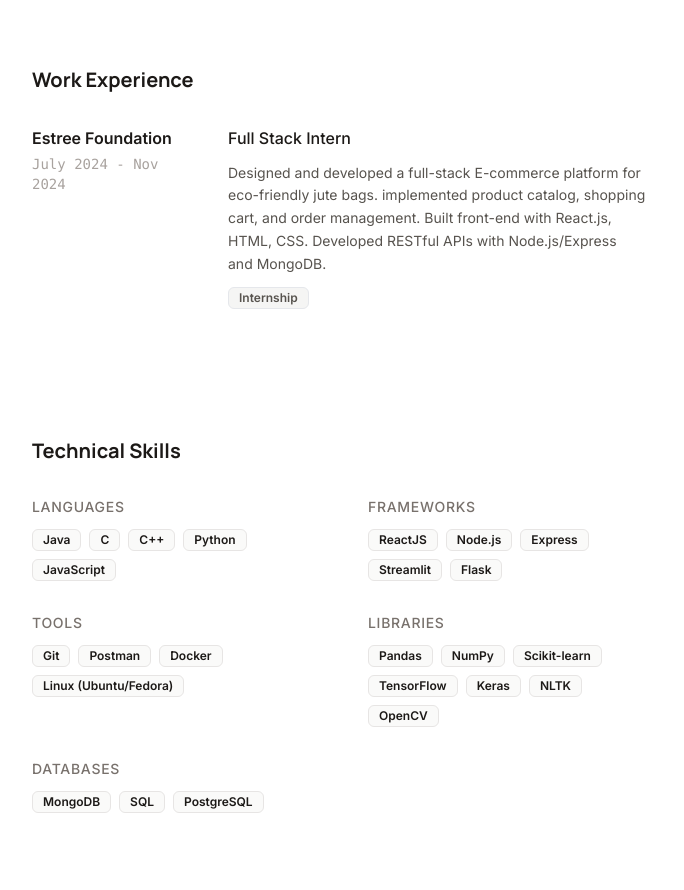
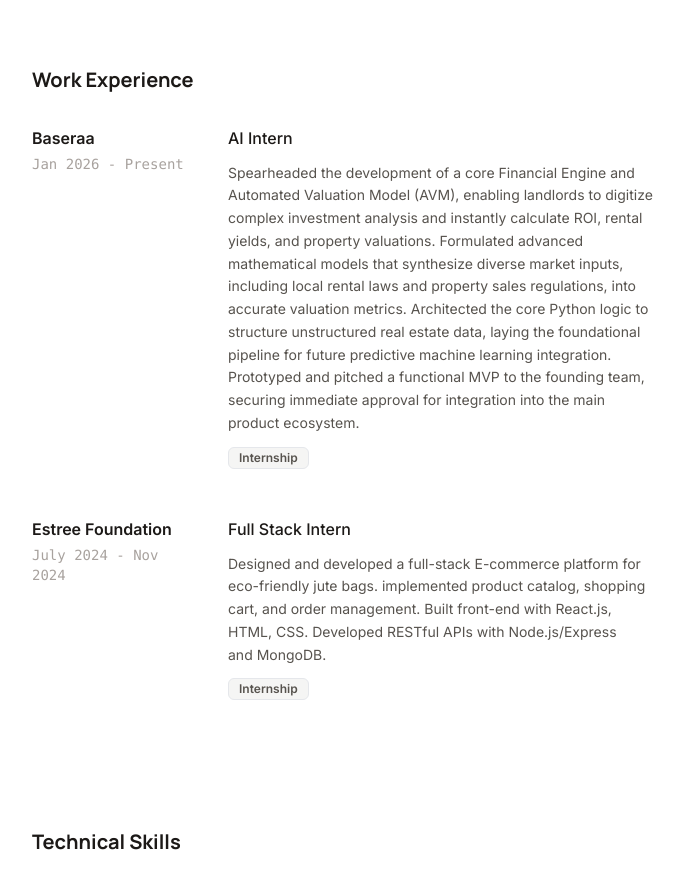
Before and after one commit to akashshah3/akashshah3.github.io, a React (Vite) app: page / in a window 1280 px wide. Shown: the part 620-1510 px from the top of the page, without its empty margins (296-980 px from the left). Built offline with nearby package versions, Linux system fonts and the light colour scheme.

Commit message:
feat: update Baseraa internship, add animations, and polish UI

```diff
--- a/src/data/resume.js
+++ b/src/data/resume.js
@@ -48,8 +48,18 @@
     ],
     work: [
         {
+            company: "Baseraa",
+            link: "https://baseraa.io",
+            badges: ["Internship"],
+            title: "AI Intern",
+            start: "Jan 2026",
+            end: "Present",
+            description:
+                "Spearheaded the development of a core Financial Engine and Automated Valuation Model (AVM), enabling landlords to digitize complex investment analysis and instantly calculate ROI, rental yields, and property valuations. Formulated advanced mathematical models that synthesize diverse market inputs, including local rental laws and property sales regulations, into accurate valuation metrics. Architected the core Python logic to structure unstructured real estate data, laying the foundational pipeline for future predictive machine learning integration. Prototyped and pitched a functional MVP to the founding team, securing immediate approval for integration into the main product ecosystem.",
+        },
+        {
             company: "Estree Foundation",
-            link: "https://estree.org", // Placeholder if not known
+            link: "https://estree.in", // Placeholder if not known
             badges: ["Internship"],
             title: "Full Stack Intern",
             start: "July 2024",
```
